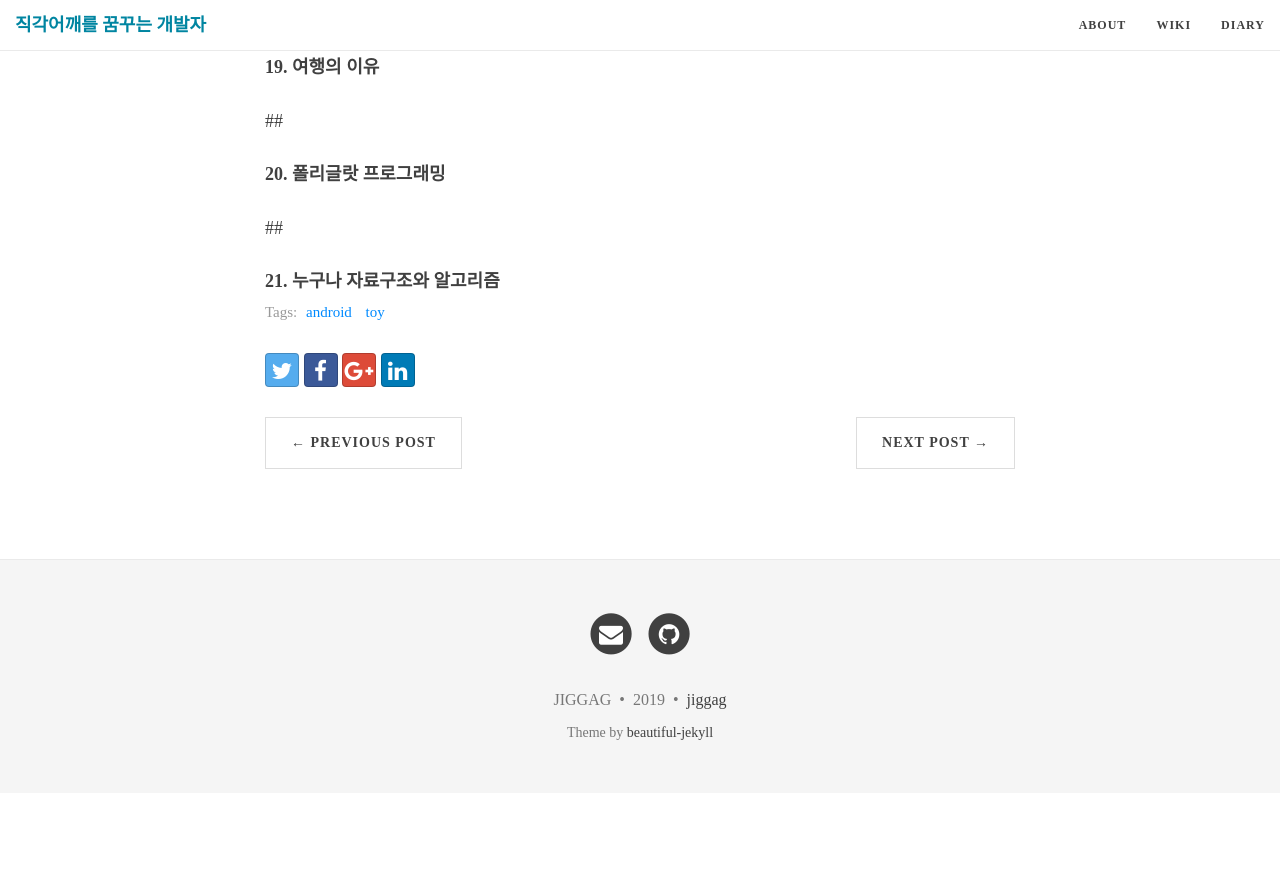
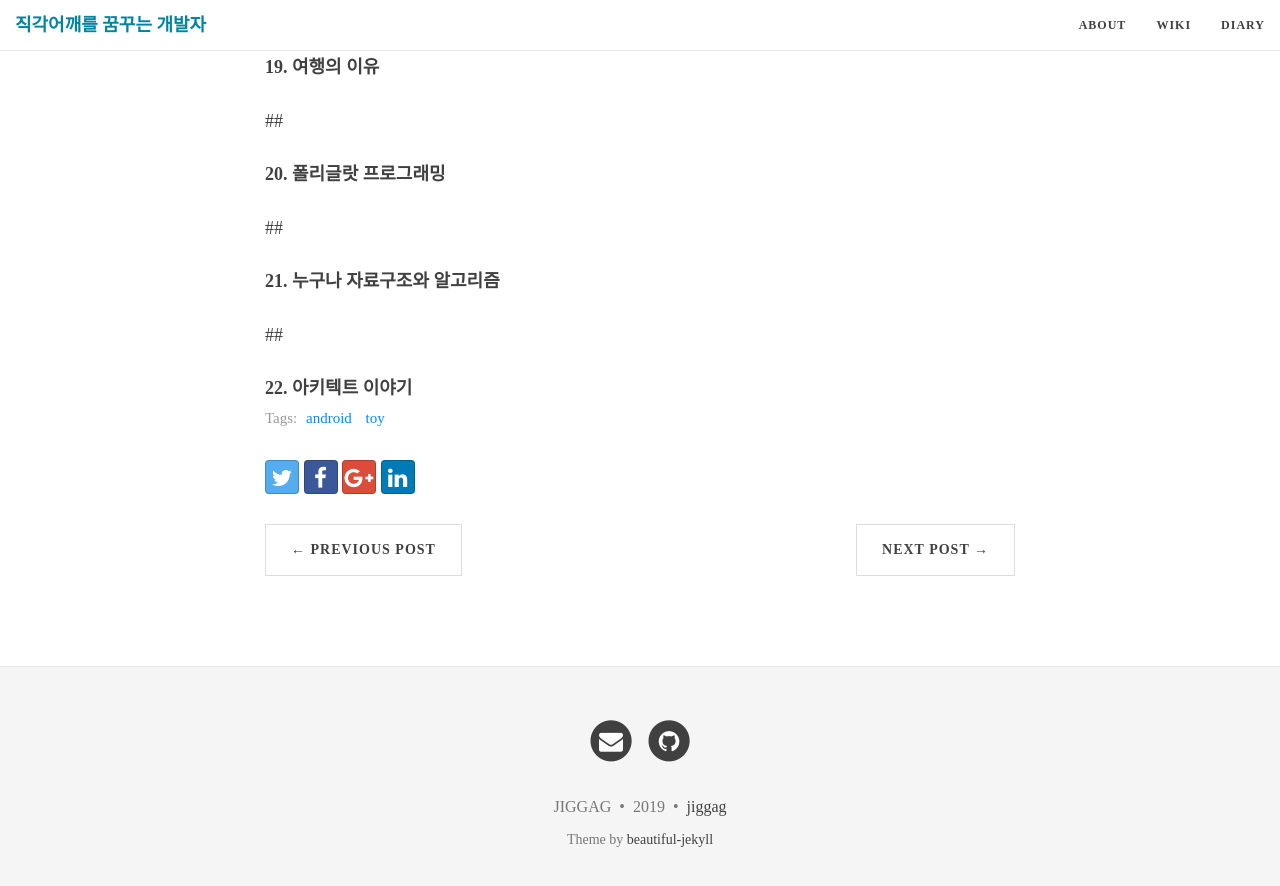
Before and after one commit to jiggag/jiggag.github.io, a Jekyll site: the page built from _posts/2018-12/2018-12-31-2019-reading.md, in a window 1280 px wide and 900 px high, scrolled down 3393 px. Shown: the top 886 px of the window. Built offline with Jekyll 4.4.1, drawn with Linux system fonts in a browser that asks for light colours; nearby versions of some CDN libraries; comment, search, counter and statistics services are not loaded; before the commit the page ends 4186 px from its top, so only the background shows below that.

Commit message:
Update 2018-12-31-2019-reading.md

```diff
--- a/_posts/2018-12/2018-12-31-2019-reading.md
+++ b/_posts/2018-12/2018-12-31-2019-reading.md
@@ -120,3 +120,5 @@ tags : [android,toy]
 #### 20. 폴리글랏 프로그래밍
 ##
 #### 21. 누구나 자료구조와 알고리즘
+##
+#### 22. 아키텍트 이야기
```
